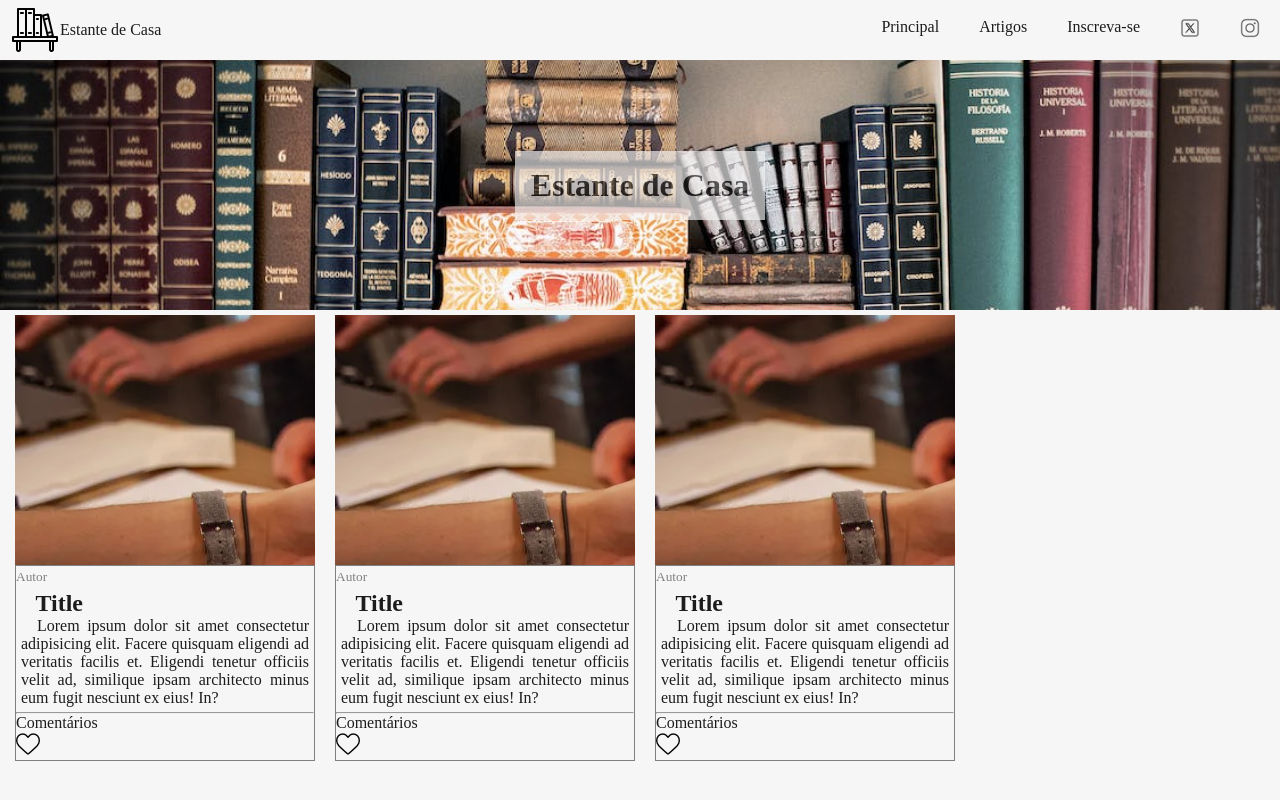
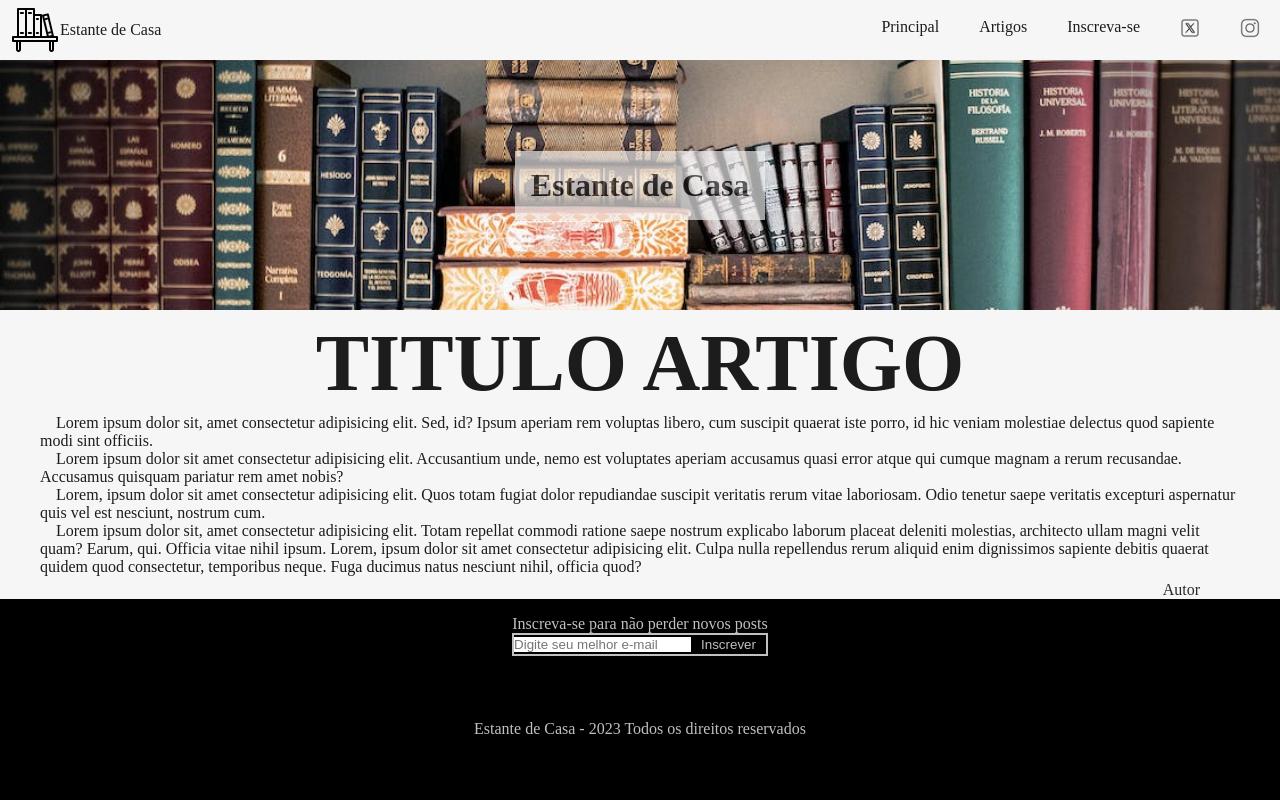
Before and after one commit to YuriTimafejn/angular-blog-dio, an Angular app: page /article in a window 1280 px wide. Before the commit this address led to /. Shown: the top 800 px of the page. Built offline with nearby package versions, Linux system fonts and the light colour scheme.

Commit message:
feat: Created page for show article and included in routes file

```diff
--- a/src/app/app.component.html
+++ b/src/app/app.component.html
@@ -1,2 +1 @@
-<app-home></app-home>
 <router-outlet></router-outlet>
--- a/src/app/app.routes.ts
+++ b/src/app/app.routes.ts
@@ -1,3 +1,14 @@
 import { Routes } from '@angular/router';
+import { HomeComponent } from './pages/home/home.component';
+import { ArticleComponent } from './pages/article/article.component';
 
-export const routes: Routes = [];
+export const routes: Routes = [
+    {
+        path: '',
+        component: HomeComponent,
+    },
+    {
+        path: 'article',
+        component: ArticleComponent,
+    },
+];
--- a/src/app/components/card/card.component.html
+++ b/src/app/components/card/card.component.html
@@ -1,20 +1,20 @@
 <div class="card">
     <div class="image">
-        <img src="../../../assets/images/writing.webp" alt="">
+        <img src="{{ cover}}" alt="">
     </div>
     <div class="content">
         <div class="autor">
-            <span>Autor</span>
+            <span>{{authorPost}}</span>
         </div>
         <div class="post">
-            <h2 class="title">Title</h2>
-            <p class="abstract">Lorem ipsum dolor sit amet consectetur adipisicing elit. Facere quisquam eligendi ad veritatis facilis et. Eligendi tenetur officiis velit ad, similique ipsam architecto minus eum fugit nesciunt ex eius! In?</p>
+            <h2 class="title">{{ titlePost }}</h2>
+            <p class="abstract">{{ textPost }}</p>
         </div>
         <hr class="separator">
         <div class="status">
-            <div>
+            <!-- <div>
                 Comentários
-            </div>
+            </div>             -->
             <div class="like">
                 <img src="../../../assets/images/heart_empty.png" alt="curtido">
             </div>
--- a/src/app/components/card/card.component.scss
+++ b/src/app/components/card/card.component.scss
@@ -9,6 +9,15 @@
     .image {
         height: 50%;
         overflow: hidden;
+        display: flex;
+        justify-content: center;
+        text-align: center;
+    }
+
+    .image img {
+        object-fit: cover;
+        max-width: 100%;
+        max-height: 100%;
     }
 
     .content {
@@ -17,10 +26,12 @@
             font-size: smaller;
             color: grey;
             padding-top: 3px;
+            text-indent: 5%;
         }
 
         .post {
             padding: 5px;
+            cursor: pointer;
 
             .title {
                 text-align: justify;
@@ -30,6 +41,7 @@
             .abstract {
                 text-align: justify;
                 text-indent: 1rem;
+                max-width: 280px;
             }
 
             .separator {
--- a/src/app/components/card/card.component.ts
+++ b/src/app/components/card/card.component.ts
@@ -1,4 +1,4 @@
-import { Component } from '@angular/core';
+import { Component, Input } from '@angular/core';
 import { CommonModule } from '@angular/common';
 
 @Component({
@@ -9,5 +9,14 @@ import { CommonModule } from '@angular/common';
   styleUrl: './card.component.scss'
 })
 export class CardComponent {
-
+  @Input()
+  cover: string = '';
+  @Input()
+  titlePost: string = '';
+  @Input()
+  textPost: string = '';
+  @Input()
+  authorPost: string = '';
+  @Input()
+  countLikes: number = 0;
 }
--- a/src/app/components/main-menu/main-menu.component.html
+++ b/src/app/components/main-menu/main-menu.component.html
@@ -6,8 +6,8 @@
     <div class="links">
         <ul>
             <li><a href="#">Principal</a></li>
-            <li><a href="#">Artigos</a></li>
-            <li><a href="#">Inscreva-se</a></li>
+            <li><a href="#articles">Artigos</a></li>
+            <li><a href="#footer">Inscreva-se</a></li>
             <li><a href="https://twitter.com/?lang=pt-br">
                 <img src="../../../assets/images/icons8-twitterx-50.png" alt="Twitter X" width="20px" height="20px">
             </a></li>
--- /dev/null
+++ b/src/app/pages/article/article.component.html
@@ -0,0 +1,19 @@
+<app-main-menu></app-main-menu>
+<app-main-banner></app-main-banner>
+<div class="containe">
+    <div class="post_title">
+        <h1>TITULO ARTIGO</h1>
+    </div>
+    <div class="post_text">
+        <p>Lorem ipsum dolor sit, amet consectetur adipisicing elit. Sed, id? Ipsum aperiam rem voluptas libero, cum suscipit quaerat iste porro, id hic veniam molestiae delectus quod sapiente modi sint officiis.</p>
+        <P>Lorem ipsum dolor sit amet consectetur adipisicing elit. Accusantium unde, nemo est voluptates aperiam accusamus quasi error atque qui cumque magnam a rerum recusandae. Accusamus quisquam pariatur rem amet nobis?</P>
+        <p>Lorem, ipsum dolor sit amet consectetur adipisicing elit. Quos totam fugiat dolor repudiandae suscipit veritatis rerum vitae laboriosam. Odio tenetur saepe veritatis excepturi aspernatur quis vel est nesciunt, nostrum cum.</p>
+        <p>Lorem ipsum dolor sit, amet consectetur adipisicing elit. Totam repellat commodi ratione saepe nostrum explicabo laborum placeat deleniti molestias, architecto ullam magni velit quam? Earum, qui. Officia vitae nihil ipsum.
+            Lorem, ipsum dolor sit amet consectetur adipisicing elit. Culpa nulla repellendus rerum aliquid enim dignissimos sapiente debitis quaerat quidem quod consectetur, temporibus neque. Fuga ducimus natus nesciunt nihil, officia quod?
+        </p>
+    </div>
+    <div class="post_author">
+        Autor
+    </div>
+</div>
+<app-footer></app-footer>
--- /dev/null
+++ b/src/app/pages/article/article.component.scss
@@ -0,0 +1,28 @@
+@import '../../../collors.scss';
+.post {
+    &_title {
+        display: flex;
+        font-size: 2.5rem;
+        justify-content: center;
+        text-align: center;
+        margin-top: 0.5rem;
+        flex-wrap: wrap;
+    }
+
+    &_text {
+        display: flex;
+        text-align: left;
+        flex-direction: column;
+        text-indent: 1rem;
+        padding: 5px 2.5rem;
+    }
+
+    &_author {
+        display: flex;
+        flex-direction: column;
+        text-align: end;
+        justify-content: end;
+        margin-right: 5rem;
+        color: #292929;
+    }
+}
--- a/src/app/pages/home/home.component.html
+++ b/src/app/pages/home/home.component.html
@@ -1,10 +1,17 @@
-<app-main-menu></app-main-menu>
+<app-main-menu id="principal"></app-main-menu>
 <app-main-banner></app-main-banner>
-<div class="main">
-    <app-card></app-card>
+<div class="main" id="articles">
+    <app-card
+        cover="../../../assets/images/writing.webp"
+        authorPost="Nome Autor"
+        textPost="Lorem, ipsum dolor sit amet consectetur adipisicing elit. Tenetur amet repellat laudantium aliquid expedita. Mollitia dicta tempora, inventore cumque asperiores provident in, accusamus ipsa architecto dolorum quo nemo praesentium impedit?"
+        titlePost="Posts"
+    >
+
+    </app-card>
     <app-card></app-card>
     <app-card></app-card>
     <app-card></app-card>
     <app-card></app-card>
 </div>
-<app-footer></app-footer>
+<app-footer id="footer"></app-footer>
```
Also changed, not shown: src/app/pages/article/article.component.ts (added, +21 -0 lines), 1 other file (tests, documents, lock files or other folders).
